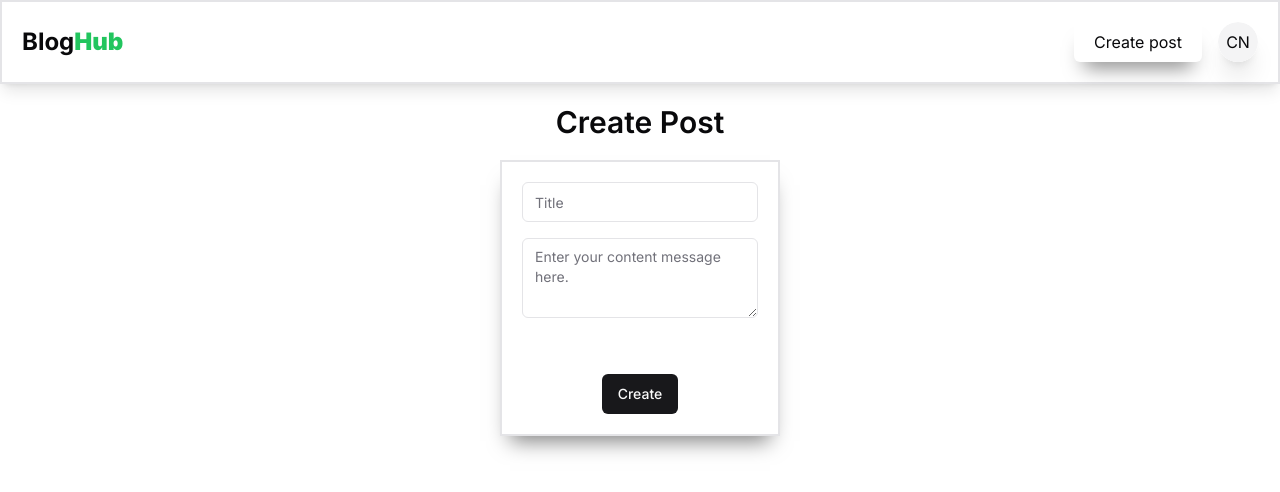
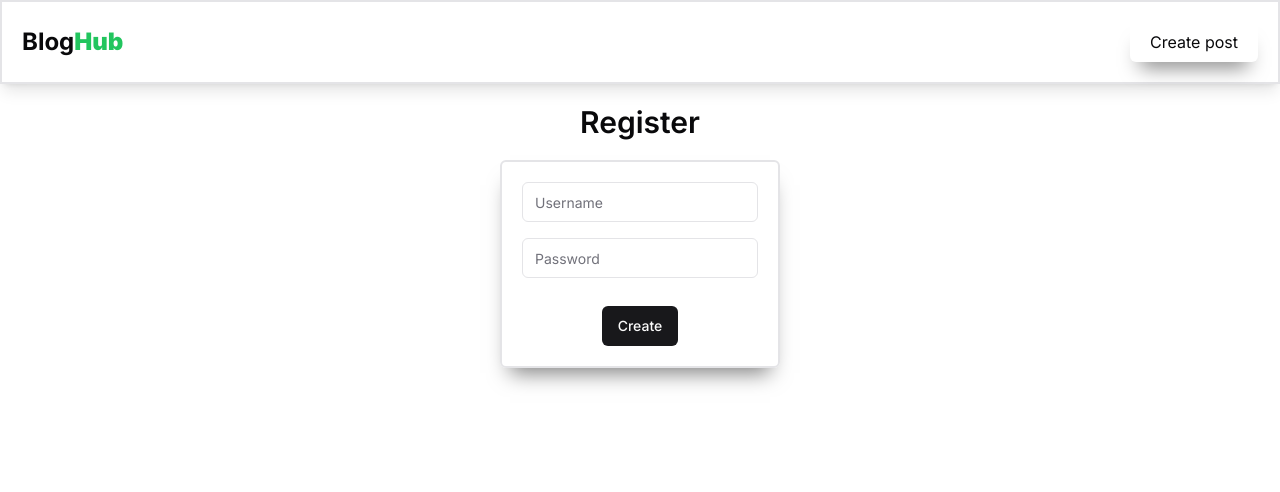
Before and after one commit to Srcyax/blog-hub, a Next.js app: page /register in a window 1280 px wide. Shown: the top 492 px of the page. Built offline with nearby package versions, Linux system fonts and the light colour scheme.

Commit message:
Register API

```diff
--- a/package.json
+++ b/package.json
@@ -11,6 +11,7 @@
   "dependencies": {
     "@radix-ui/react-avatar": "^1.0.4",
     "@radix-ui/react-slot": "^1.0.2",
+    "axios": "^1.6.7",
     "class-variance-authority": "^0.7.0",
     "clsx": "^2.1.0",
     "lucide-react": "^0.338.0",
--- /dev/null
+++ b/pages/api/users/index.js
@@ -0,0 +1,18 @@
+export var users = [];
+
+export default function handler(req, res) {
+	const { method } = req;
+
+	switch (method) {
+		case "POST":
+			users.push(req.body);
+			res.status(200).json({
+				message: "Sucess",
+				users,
+			});
+			break;
+		case "GET":
+			res.status(200).json({ users });
+			break;
+	}
+}
--- /dev/null
+++ b/src/app/(pages)/post/page.tsx
@@ -0,0 +1,16 @@
+import { Button } from "@/components/ui/button";
+import { Input } from "@/components/ui/input";
+import { Textarea } from "@/components/ui/textarea";
+
+export default function Post() {
+	return (
+		<main className="flex flex-col justify-center items-center">
+			<h1 className="m-5 text-3xl font-semibold">Create Post</h1>
+			<div className="flex flex-col justify-center items-center gap-4 shadow-3xl border-2 p-5 rounded-md">
+				<Input type="text" placeholder="Title" />
+				<Textarea placeholder="Enter your content message here." />
+				<Button className="mt-10">Create</Button>
+			</div>
+		</main>
+	);
+}
--- a/src/app/(pages)/register/page.tsx
+++ b/src/app/(pages)/register/page.tsx
@@ -1,15 +1,90 @@
+"use client";
 import { Button } from "@/components/ui/button";
 import { Input } from "@/components/ui/input";
-import { Textarea } from "@/components/ui/textarea";
+import { useEffect, useState } from "react";
+import { useRouter } from "next/navigation";
+import axios from "axios";
 
-export default function register() {
+export default function Register() {
+	const [username, setUsername] = useState<string>();
+	const [password, setPassword] = useState<string>();
+	const [register, setRegister] = useState<boolean>();
+	const router = useRouter();
+
+	useEffect(() => {
+		localStorage.clear();
+	});
+
 	return (
 		<main className="flex flex-col justify-center items-center">
-			<h1 className="m-5 text-3xl font-semibold">Create Post</h1>
-			<div className="flex flex-col justify-center items-center gap-4 shadow-3xl border-2 p-5">
-				<Input type="text" placeholder="Title" />
-				<Textarea placeholder="Enter your content message here." />
-				<Button className="mt-10">Create</Button>
+			<h1 className="m-5 text-3xl font-semibold">Register</h1>
+			<div className="flex flex-col justify-center items-center gap-4 shadow-3xl border-2 p-5 rounded-md">
+				<Input
+					onChange={(e) => {
+						setUsername(e.target.value);
+					}}
+					type="text"
+					placeholder="Username"
+				/>
+				<Input
+					onChange={(e) => {
+						setPassword(e.target.value);
+					}}
+					type="passwors"
+					placeholder="Password"
+				/>
+				<Button
+					onClick={() => {
+						if (username !== undefined && password !== undefined) {
+							setRegister(true);
+							setTimeout(() => {
+								localStorage.setItem("user", username);
+								axios.get("api/users").then((res) => {
+									var users = res.data.users;
+
+									for (let i = 0; i < users.length; i++) {
+										if (username !== users[i].username)
+											continue;
+
+										console.log("user already exists");
+										return;
+									}
+									axios
+										.post("api/users", {
+											username: username,
+										})
+										.then(() => {
+											router.push("/");
+										});
+								});
+							}, 1500);
+						}
+					}}
+					className="mt-3"
+				>
+					Create
+				</Button>
+				{register ? (
+					<div role="status">
+						<svg
+							aria-hidden="true"
+							className="w-8 h-8 text-gray-200 animate-spin dark:text-gray-600 fill-green-500"
+							viewBox="0 0 100 101"
+							fill="none"
+							xmlns="http://www.w3.org/2000/svg"
+						>
+							<path
+								d="M100 50.5908C100 78.2051 77.6142 100.591 50 100.591C22.3858 100.591 0 78.2051 0 50.5908C0 22.9766 22.3858 0.59082 50 0.59082C77.6142 0.59082 100 22.9766 100 50.5908ZM9.08144 50.5908C9.08144 73.1895 27.4013 91.5094 50 91.5094C72.5987 91.5094 90.9186 73.1895 90.9186 50.5908C90.9186 27.9921 72.5987 9.67226 50 9.67226C27.4013 9.67226 9.08144 27.9921 9.08144 50.5908Z"
+								fill="currentColor"
+							/>
+							<path
+								d="M93.9676 39.0409C96.393 38.4038 97.8624 35.9116 97.0079 33.5539C95.2932 28.8227 92.871 24.3692 89.8167 20.348C85.8452 15.1192 80.8826 10.7238 75.2124 7.41289C69.5422 4.10194 63.2754 1.94025 56.7698 1.05124C51.7666 0.367541 46.6976 0.446843 41.7345 1.27873C39.2613 1.69328 37.813 4.19778 38.4501 6.62326C39.0873 9.04874 41.5694 10.4717 44.0505 10.1071C47.8511 9.54855 51.7191 9.52689 55.5402 10.0491C60.8642 10.7766 65.9928 12.5457 70.6331 15.2552C75.2735 17.9648 79.3347 21.5619 82.5849 25.841C84.9175 28.9121 86.7997 32.2913 88.1811 35.8758C89.083 38.2158 91.5421 39.6781 93.9676 39.0409Z"
+								fill="currentFill"
+							/>
+						</svg>
+						<span className="sr-only">Loading...</span>
+					</div>
+				) : null}
 			</div>
 		</main>
 	);
--- a/src/app/header.tsx
+++ b/src/app/header.tsx
@@ -1,15 +1,23 @@
 "use client";
 import { Avatar, AvatarFallback, AvatarImage } from "@/components/ui/avatar";
+import Link from "next/link";
 import { useRouter } from "next/navigation";
+import { useEffect, useState } from "react";
 
 export default function Header() {
+	const [username, setUsername] = useState<string>();
 	const router = useRouter();
+	useEffect(() => {
+		setUsername(localStorage.getItem("user") ?? undefined);
+	});
 	return (
 		<header className="flex justify-between items-center p-5 border-2 shadow-lg">
+			<Link href="/">
 				<h1 className="text-2xl font-bold">
 					Blog
 					<strong className="text-green-500">Hub</strong>
 				</h1>
+			</Link>
 			<section className="flex gap-4">
 				<button
 					onClick={() => {
@@ -23,10 +31,14 @@ export default function Header() {
 				>
 					Create post
 				</button>
+				{username ? (
 					<Avatar className="shadow-xl">
 						<AvatarImage src="" />
-					<AvatarFallback>CN</AvatarFallback>
+						<AvatarFallback>
+							{username?.charAt(0).toUpperCase()}
+						</AvatarFallback>
 					</Avatar>
+				) : null}
 			</section>
 		</header>
 	);
--- a/src/app/page.tsx
+++ b/src/app/page.tsx
@@ -3,7 +3,7 @@ export default function Home() {
 		<main className="flex flex-col justify-center items-center w-full h-full">
 			<h1 className="m-5 text-3xl font-semibold">Blogs</h1>
 			<div>
-				<div className="flex flex-col justify-center items-center w-72 shadow-3xl border-2">
+				<div className="flex flex-col justify-center items-center w-72 shadow-3xl border-2 rounded-md">
 					<h1 className="m-3 text-2xl">Title</h1>
 					<p className="m-5 text-wrap leading-relaxed">
 						Lorem ipsum dolor sit amet consectetur adipisicing elit.
```
Also changed, not shown: 1 other file (tests, documents, lock files or other folders). Lines whose indentation alone changed are shown as unchanged.
